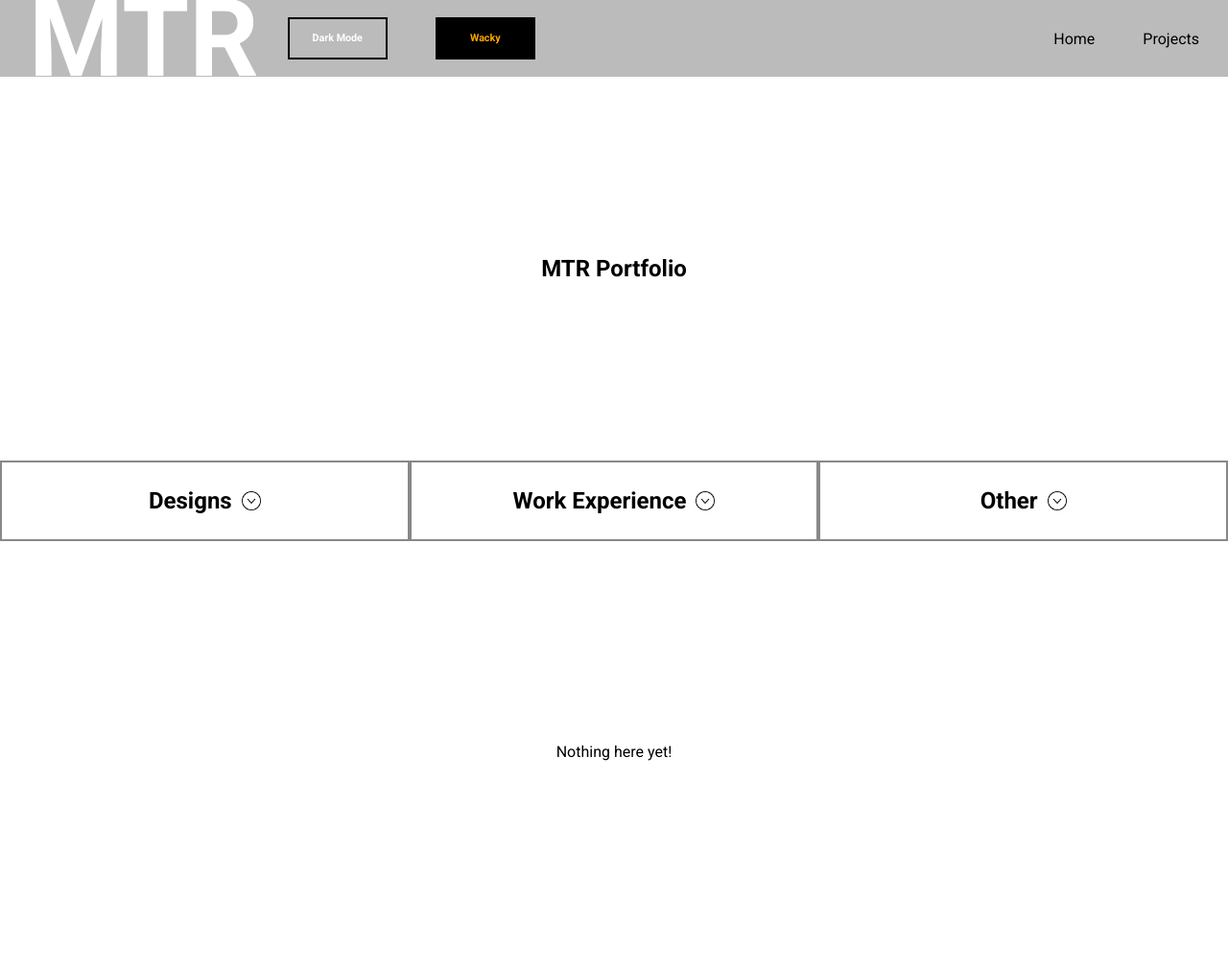
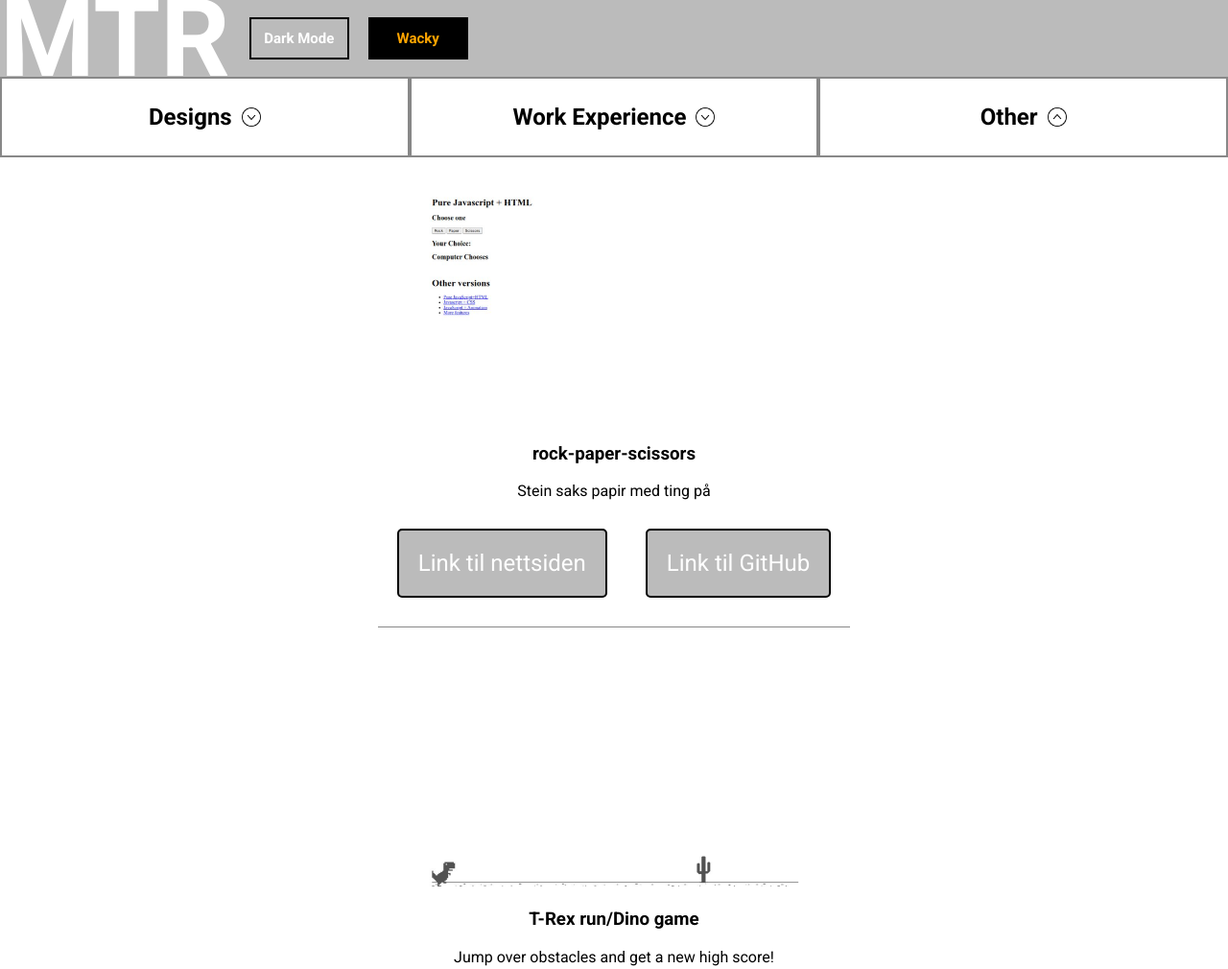
Before and after one commit to Aquaday/MTR-Portfolio, a website with bundled scripts: page index.html in a window 1280 px wide. Shown: the top 1010 px of the page at 96% size. Built offline with nearby package versions, Linux system fonts and the light colour scheme.

Commit message:
show others

```diff
--- a/index.html
+++ b/index.html
@@ -13,28 +13,25 @@
   <body>
     <header>
       <nav>
-        <div class="flexCenter smallGap">
+        <div class="flexCenter">
           <h1>MTR</h1>
-          <div class="flexCenter smallGap" id="colorButtons">
+          <div class="flexCenter" id="colorButtons">
             <h6 class="darkModeButton">Dark Mode</h6>
             <h6 class="wackyButton">
               Wacky
           </div>
         </div>
-        <ul>
+        <!-- <ul>
           <li>
             <a href="index.html">Home</a>
           </li>
-          <li>
-            <a href="side2">Projects</a>
-          </li>
-        </ul>
+        </ul> -->
       </nav>
     </header>
     <main>
-      <section class="heroSection">
+      <!-- <section class="heroSection">
         <h1>MTR Portfolio</h1>
-      </section>
+      </section> -->
       <section>
         <div id="groupHeaders">
           <div id="designsButton">
--- a/index.js
+++ b/index.js
@@ -36,7 +36,7 @@ let otherArray = [
         name: "rock-paper-scissors",
         info: "Stein saks papir med ting på",
         websiteLink : "https://rock-paper-scissors-eight-snowy.vercel.app/",
-        gitLink: "https://stackblitz.com/~/github.com/Aquaday/rock-paper-scissors"
+        gitLink: "https://github.com/Aquaday/rock-paper-scissors"
     },
     {
         image: "otherImages/t-rex-run.png",
@@ -68,6 +68,13 @@ let otherArrow = document.querySelector("#otherArrow")
 let designPressed = false
 let workPressed = false
 let otherPressed = false
+
+// open others
+otherPressed = true
+chosenArrayLength = otherArray.length
+chosenArray = otherArray
+otherArrow.setAttribute('class', 'flipArrow')
+placeElements()
 
 showDesigns.addEventListener("click", () => {
     if (otherPressed === true) {
--- a/styles.css
+++ b/styles.css
@@ -38,25 +38,28 @@ nav {
   display: flex;
   justify-content: space-between;
   align-items: center;
-  padding: 0px 30px;
 }
 
 nav h1 {
   font-size: 113px;
+  margin: 0;
+  padding: 0;
+  line-height: 113px;
 }
 
-nav ul {
+/* nav ul {
   display: flex;
   gap: 50px;
-}
+} */
 
 .darkModeButton, .wackyButton {
   border: 2px solid black;
   height: 40px;
   width: 100px;
   text-align: center;
+  font-size: 15px;
   line-height: 40px;
-  margin: 0px 20px;
+  margin: 0px 0px 0px 20px;
 }
 
 .wackyButton {
@@ -116,7 +119,7 @@ nav ul {
   justify-content: center;
   align-items: center;
   flex-direction: column;
-  min-height: 50vh;
+  min-height: 80vh;
   padding: 20px;
   background-color: var(--white);
 }
```
